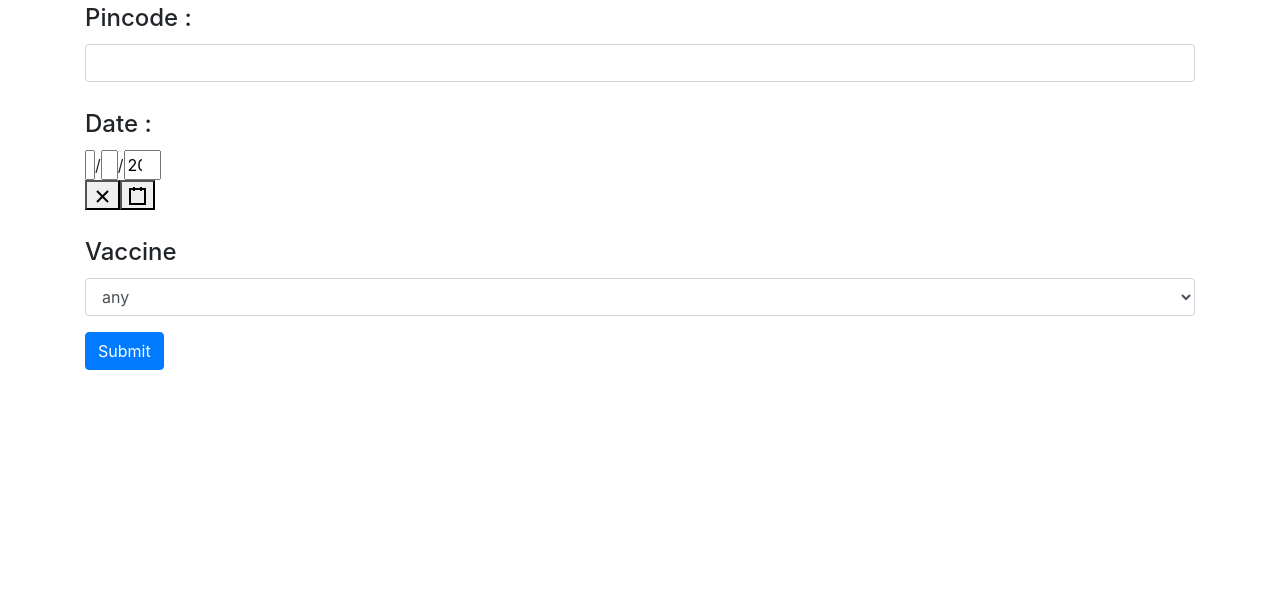
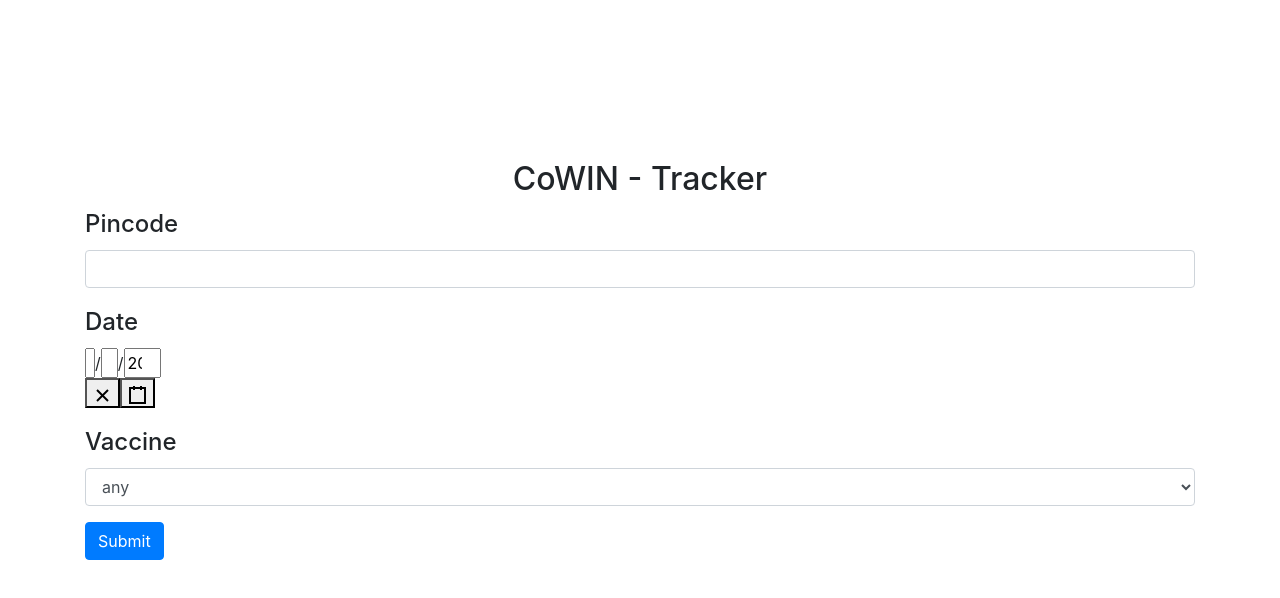
Before and after one commit to gopal-kaul/CoWIN-Tracker, a React (Create React App) app: page / in a window 1280 px wide. Shown: the top 598 px of the page. Built offline with nearby package versions, Linux system fonts and the light colour scheme.

Commit message:
Added good styling

```diff
--- a/src/App.css
+++ b/src/App.css
@@ -1,9 +1,17 @@
-.Card{
+.Card {
   border: 1px solid grey;
   margin-bottom: 1rem;
   padding-top: 0.5rem;
 }
-label{
+label {
   font-size: 1.5rem;
   font-weight: 500;
 }
+
+.App{
+  padding-top: 20vh;
+  padding-left: 2rem;
+  padding-right: 2rem;
+  height: 100vh;
+  width: 100vw;
+}
--- a/src/App.js
+++ b/src/App.js
@@ -31,15 +31,19 @@
         setCentres(resp);
         setLoading(false);
         console.log(resp);
-        (resp.length === 0) ? setEmpty(true) : setEmpty(false);
+        resp.length === 0 ? setEmpty(true) : setEmpty(false);
       })
       .catch((e) => console.log(`Error : ${e}`));
   };
   return (
-    <div className="App ">
+    <div className="App">
       <Container>
+        <center>
+          <h2>CoWIN - Tracker</h2>
+        </center>
         <Form>
-          <Label>Pincode : </Label>
+          <FormGroup>
+          <Label>Pincode </Label>
           <Input
             type="number"
             min="100000"
@@ -47,10 +51,12 @@
             value={pincode}
             onChange={(e) => setPincode(e.target.value)}
           />
-          <br></br>
-          <Label>Date : </Label>
+          </FormGroup>
+          <FormGroup>
+          <Label>Date  </Label>
+          <br />
           <DatePicker value={date} onChange={(d) => setDate(d)} />
-          <br />
+          </FormGroup>
           <FormGroup>
             <Label for="vaccine">Vaccine</Label>
             <Input
@@ -86,10 +92,9 @@
               {centres
                 .filter((x) => parseInt(x.sessions[0].available_capacity) > 0)
                 .filter((x) => {
-                  if(vaccine!=='any')
-                    return x.sessions[0].vaccine===vaccine;
-                  else
-                    return true;
+                  if (vaccine !== "any")
+                    return x.sessions[0].vaccine === vaccine;
+                  else return true;
                 })
                 .map((x, i) => {
                   return (
```
Also changed, not shown: public/index.html (+4 -14 lines).
